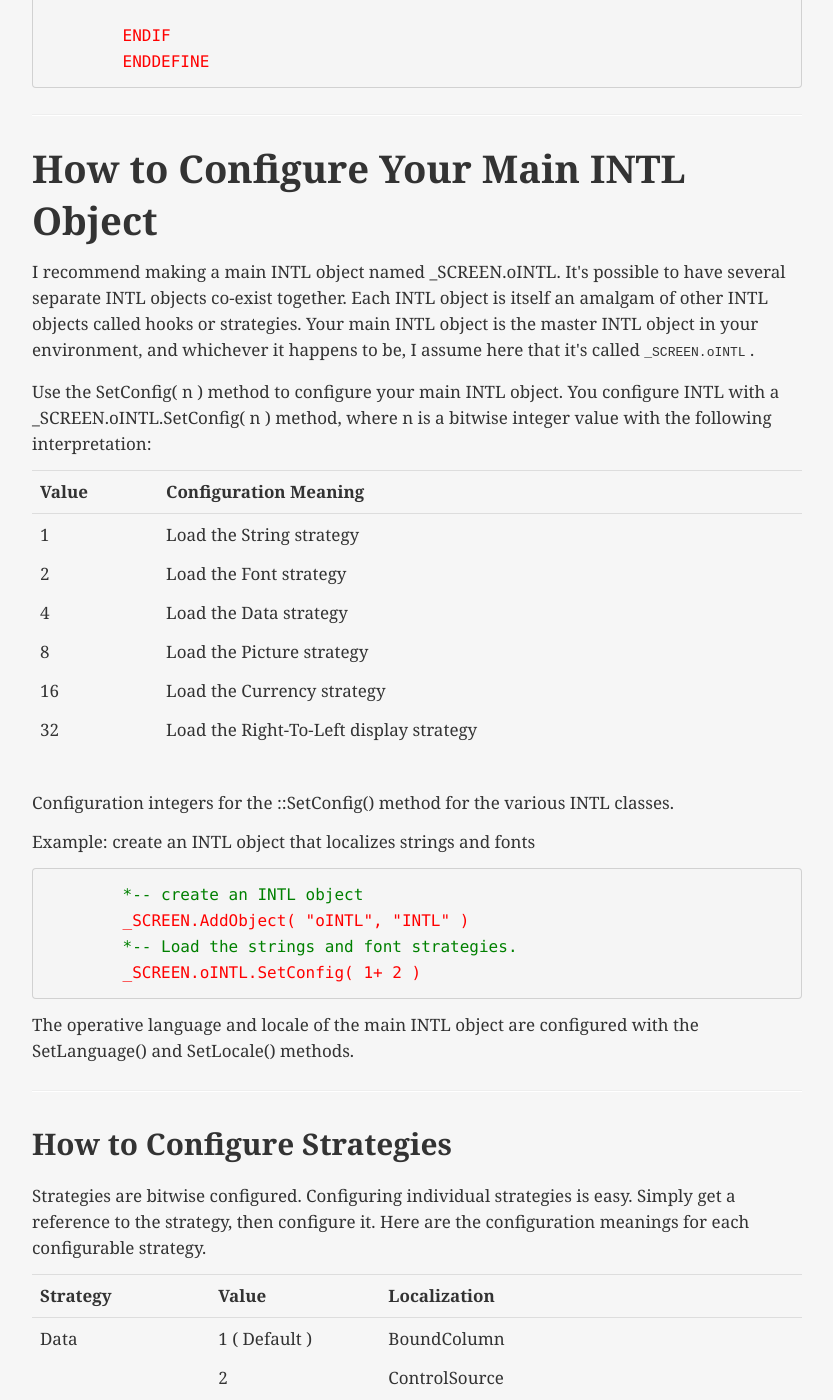
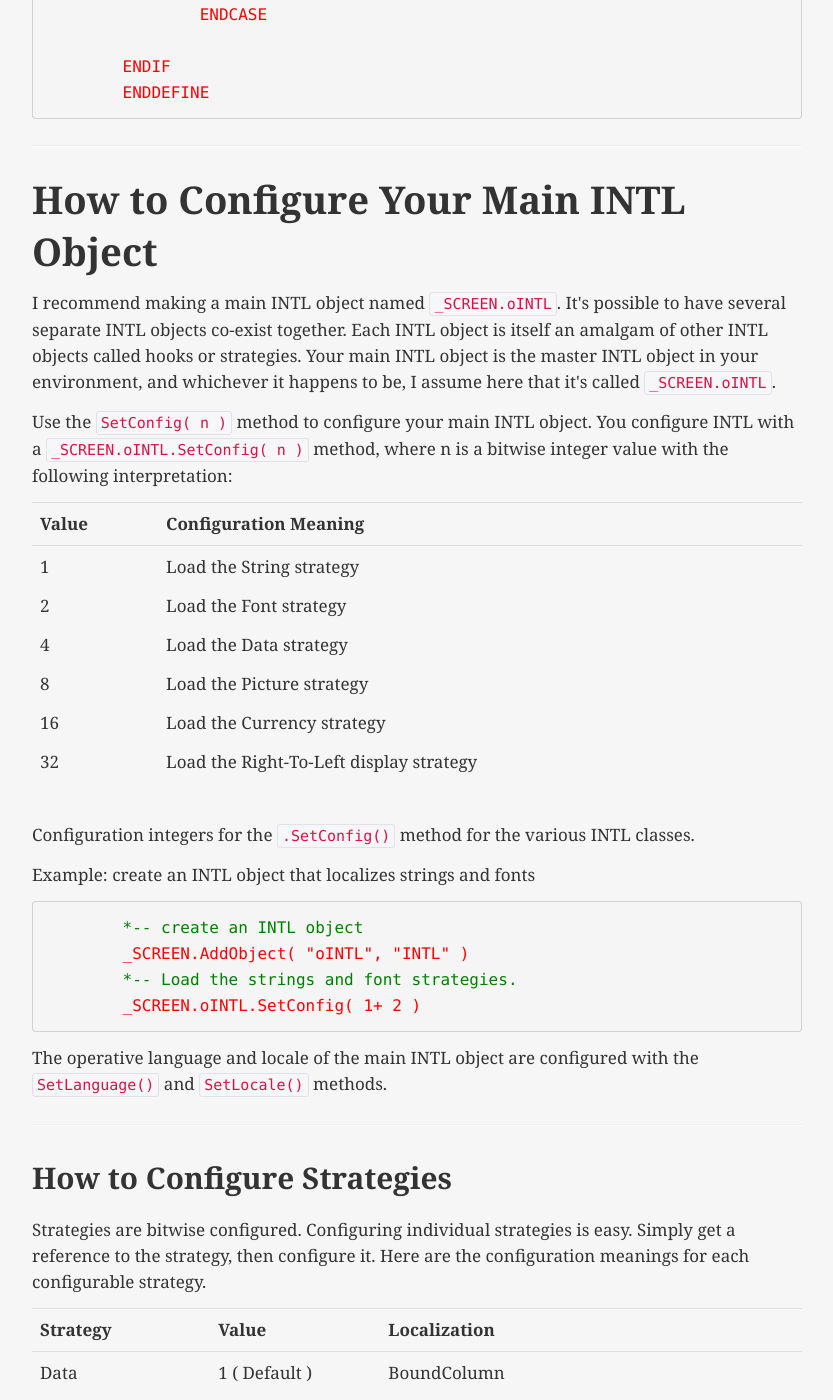
Before and after one commit to StevenBlack/stevenblack.github.io, a Jekyll site: the page built from intldocs.html, in a window 1280 px wide and 1400 px high, scrolled down 5801 px. Shown: the whole window, without its empty margins (23-856 px from the left). Built offline with Jekyll 4.4.1, drawn with Linux system fonts in a browser that asks for light colours; nearby versions of some CDN libraries; some of the changed text lies outside the part shown.

Commit message:
Updates and refinements.

```diff
--- a/intldocs.html
+++ b/intldocs.html
@@ -1,43 +1,36 @@
 ---
 layout: page
 permalink: /intldocs/
-
+title: INTL Toolkit Documentation
 ---
 <div class="row">
-
-<div class="span8">
-	<h1>INTL Documentation</h1>
-</div>
-
-<div class="span4">
-	{% include intlbutton.html %}
-</div>
 
 <div class="span8">
 
 <p>See also: <a href="intlfaq.html">INTL FAQ</a> and <a href="/intlpurchase">How to purchase INTL</a>.</p>
 <h2>Contents</h2>
 <ul>
-	<li><a href="#InctanceIntl">Instancing INTL</a><br /></li>
-	<li><a href="#HowToLocalizeForms">Localizing forms</a><br /></li>
-	<li><a href="#AutoLoc">Automatic form localizaton</a><br /></li>
-	<li><a href="#HowToLocalizeMenus">Localizing menus</a><br /></li>
-	<li><a href="#ChangeLanguage">Changing languages</a><br /></li>
-	<li><a href="#SwapOnFly">Changing languages on the fly</a><br /></li>
-	<li><a href="#HowtoConfigureYourMainINTLObject">Configuring INTL objects</a><br /></li>
-	<li><a href="#HowtoConfigureStrategies">Configuring INTLs strategies</a><br /></li>
-	<li><a href="#HowToBatch-UpdateStrings.DBF">Updating resource files automatically</a><br /></li>
-	<li><a href="#HowToLocalizeReports">Localizing reports</a><br /></li>
-	<li><a href="#HowToLocalizeStrings">Localizing strings</a><br /></li>
-	<li><a href="#HowToLocalizeFonts">Localizing fonts</a><br /></li>
-	<li><a href="#HowToLocalizeDataSources">Localizing data sources</a><br /></li>
-	<li><a href="#HowToLocalizePictures">Localizing images</a><br /></li>
-	<li><a href="#HowToLocalizeCurrencies">Localizing currencies</a><br /></li>
-	<li><a href="#HowtoGetRight-To-LeftLocalization">Localizing for right-to-left writing systems</a><br /></li>
-	<li><a href="#HowtoConfigureYourMainINTLObject">Customizing strategies</a><br /></li>
-	<li><a href="#HowtoMakeINTLIgnoreanObject">Ignoring a particular object</a><br /></li>
-	<li><a href="#HowToWorkWithLocales">How to work with locales</a><br /></li>
-	<li><a href="#FilePlacement">File placement</a><br /></li>
+	<li><a href="#InctanceIntl">Instancing INTL</a></li>
+	<li><a href="#HowToLocalizeForms">Localizing forms</a></li>
+	<li><a href="#AutoLoc">Automatic form localizaton</a></li>
+	<li><a href="#HowToLocalizeMenus">Localizing menus</a></li>
+	<li><a href="#ChangeLanguage">Changing languages</a></li>
+	<li><a href="#SwapOnFly">Changing languages on the fly</a></li>
+	<li><a href="#HowtoConfigureYourMainINTLObject">Configuring INTL objects</a></li>
+	<li><a href="#HowtoConfigureStrategies">Configuring INTLs strategies</a></li>
+	<li><a href="#HowToBatch-UpdateStrings.DBF">Updating resource files automatically</a></li>
+	<li><a href="#HowToLocalizeReports">Localizing reports</a></li>
+	<li><a href="#HowToLocalizeStrings">Localizing strings</a></li>
+	<li><a href="#HowToLocalizeFonts">Localizing fonts</a></li>
+	<li><a href="#HowToLocalizeDataSources">Localizing data sources</a></li>
+	<li><a href="#HowToLocalizeImages">Localizing images</a></li>
+	<li><a href="#HowToLocalizeCurrencies">Localizing currencies</a></li>
+	<li><a href="#HowtoGetRight-To-LeftLocalization">Localizing for right-to-left writing systems</a></li>
+	<li><a href="#HowtoConfigureYourMainINTLObject">Customizing strategies</a></li>
+	<li><a href="#HowtoMakeINTLIgnoreanObject">Ignoring a particular object</a></li>
+	<li><a href="#HowToWorkWithLocales">How to work with locales</a></li>
+	<li><a href="#HowtoConfigureYourMainINTLObject">How to Configure Your Main INTL Object</a></li>
+	<li><a href="#FilePlacement">File placement</a></li>
 	<li><a href="#HowtoDistributeINTLFiles">Distributing INTL files</a></li>
 </ul>
 <a name="FilePlacement" id="FilePlacement"></a>
@@ -114,7 +107,7 @@
 <h2>How to Get Automatic Form Localization</h2>
 <p>
 	Place a call to oINTL in your Form.Init() hierarchy. To make your forms localize themselves automatically
-	call the oINTL.Localize() method in your form class hierarchy. To do so, place the following code in the INIT()
+	call the <code>oINTL.Localize()</code> method in your form class hierarchy. To do so, place the following code in the <code>INIT()</code>
 	method of your form class definition.
 </p>
 <pre>
@@ -162,7 +155,7 @@
 <a name="ChangeLanguage" id="ChangeLanguage"></a>
 <h2>How to Change the Current Language</h2>
 <p>
-	The structure of STRINGS.DBF determines which languages you support. Use the SetLanguage() method to change
+	The structure of STRINGS.DBF determines which languages you support. Use the <code>SetLanguage()</code> method to change
 	INTLs language.
 </p>
 <p>
@@ -174,7 +167,7 @@
 	just change the structure of STRINGS.DBF.
 </p>
 <p>
-	To change the current localization language, use the SetLanguage() method. Say we want a form to be in
+	To change the current localization language, use the <code>SetLanguage()</code> method. Say we want a form to be in
 	French. First set the language, then we localize the form:
 </p>
 <pre>
@@ -187,7 +180,7 @@
 <p>
 	Nothing demos better than swapping the display language on the fly. To swap languages on the fly, which is
 	always a success in a demo ( do it even if it isn't required it's so easy ), create a mechanism in your
-	application to configure the INTL object with SetLanguage(), as follows.
+	application to configure the INTL object with <code>SetLanguage()</code>, as follows.
 </p>
 <pre>
 	<font color="#FF0000">_SCREEN.oINTL.SetLanguage( "German" )</font> <font color="#008000">&amp;&amp; Configure
@@ -266,17 +259,15 @@
 <hr />
 <a id="How to Configure Your Main INTL Object" name="HowtoConfigureYourMainINTLObject"></a>
 <h2>How to Configure Your Main INTL Object</h2>
-<!--webbot bot="Include" u-include="HowToConfigureINTL.htm" tag="BODY" startspan -->
 <p>
-	I recommend making a main INTL object named _SCREEN.oINTL. It's possible to have
+	I recommend making a main INTL object named <code>_SCREEN.oINTL</code>. It's possible to have
 	several separate INTL objects co-exist together. Each INTL object is itself an amalgam of
 	other INTL objects called hooks or strategies. Your main INTL object is the master INTL
-	object in your environment, and whichever it happens to be, I assume here that it's called<font> </font>
-	<font size="2" face="Courier New">_SCREEN.oINTL</font>
-	<font>.</font>
+	object in your environment, and whichever it happens to be, I assume here that it's called
+	<code>_SCREEN.oINTL</code>.
 <p>
-	Use the SetConfig( n ) method to configure your main INTL
-	object. You configure INTL with a _SCREEN.oINTL.SetConfig( n ) method, where n is a bitwise
+	Use the <code>SetConfig( n )</code> method to configure your main INTL
+	object. You configure INTL with a <code>_SCREEN.oINTL.SetConfig( n )</code> method, where n is a bitwise
 	integer value with the following interpretation:
 </p>
 <table class="table">
@@ -303,7 +294,7 @@
 		</td>
 	</tr>
 </table>
-<p>Configuration integers for the ::SetConfig() method for the various INTL classes.</p>
+<p>Configuration integers for the <code>.SetConfig()</code> method for the various INTL classes.</p>
 <p>Example: create an INTL object that localizes strings and fonts</p>
 <pre>
 	<font color="#008000">*-- create an INTL object</font>
@@ -313,7 +304,7 @@
 </pre>
 <p>
 	The operative language and locale of the main INTL object are configured with the
-	SetLanguage() and SetLocale() methods.
+	<code>SetLanguage()</code> and <code>SetLocale()</code> methods.
 </p>
 <hr>
 <a name="How to Configure Strategies"></a>
@@ -397,14 +388,14 @@
 	</tr>
 </table>
 <p>
-	Configuration integers for the ::SetConfig() method for the various INTL classes.</p>
+	Configuration integers for the <code>SetConfig()</code> method for the various INTL classes.</p>
 <p>
 	To get a handle on a loaded strategy, use the ::GetStrategy() method. Thereafter, use
-	the handle's SetConfig() method to configure the strategy.
+	the handle's <code>SetConfig()</code> method to configure the strategy.
 </p>
 <p>
 	Example: create an INTL object that localizes strings but not Tooltips. Use the
-	oINTL.GetStrategy() method to get an object reference, then use its SetConfig() method to
+	oINTL.GetStrategy() method to get an object reference, then use its <code>SetConfig()</code> method to
 	configure it.
 </p>
 <pre>
@@ -519,7 +510,7 @@
 	</tr>
 </table>
 <p>
-	Configure the String Strategy with its SetConfig() method. The INTL String strategy, like all strategies, is
+	Configure the String Strategy with its <code>SetConfig()</code> method. The INTL String strategy, like all strategies, is
 	bitwise-configured. You can control the string strategy object as follows:
 </p>
 <p>Example: to disable font processing for the ToolTipText property:</p>
@@ -593,7 +584,7 @@
 	So there are two ways to do it.</p>
 <p>
 	Fonts can be localized by providing translations in STRINGS.DBF. Font specifications are prefixed with the
-	identifier "((Font))", like for example:
+	identifier <code>"((Font))"</code>, like for example:
 </p>
 <table class="table">
 	<tr>
@@ -610,11 +601,11 @@
 	</tr>
 </table>
 <p>
-	Configure the Font Strategy with its SetConfig() method. The INTL Font strategy, like all strategies, is
+	Configure the Font Strategy with its <code>SetConfig()</code> method. The INTL Font strategy, like all strategies, is
 	bitwise-configured. You can control the font strategy object as follows:
 </p>
 <p>
-	Example: to disable font processing for DynamicFont and DynamicFontSize, which will slightly improve the
+	Example: to disable font processing for <code>DynamicFont</code> and <code>DynamicFontSize</code>, which will slightly improve the
 	font strategy performance:
 </p>
 <pre>
@@ -692,7 +683,7 @@
 <p>So there are two ways to do it.</p>
 <p>
 	Data elements can be localized by providing translations in STRINGS.DBF. Data specifications are prefixed
-	with the identifier "((Data))", like for example:
+	with the identifier <code>"((Data))"</code>, like for example:
 </p>
 <table class="table">
 	<tr>
@@ -705,7 +696,7 @@
 	</tr>
 </table>
 <p>
-	Configure the Data Strategy with its SetConfig() method. The INTL data strategy, like all strategies, is
+	Configure the Data Strategy with its <code>SetConfig()</code> method. The INTL data strategy, like all strategies, is
 	bitwise-configured. You can control the picture strategy object as follows:
 </p>
 <p>Example: Localize ControlSource properties.</p>
@@ -720,8 +711,8 @@
 	<font color="#FF0000">oPicture.SetConfing( 2 )</font>
 </pre>
 <hr />
-<a id="How To Localize Pictures" name="HowToLocalizePictures"></a>
-<h2>How To Localize Pictures</h2>
+<a id="How To Localize Images" name="HowToLocalizeImages"></a>
+<h2>How To Localize Images</h2>
 <p>
 	Images can be locale-specific. Some of the icons and images we use every day may not be appropriate in other
 	locales. INTL provides a way to change the displayed images when we change locales. The Picture strategy works
@@ -797,7 +788,7 @@
 	</tr>
 </table>
 <p>
-	Configure the Picture Strategy with its SetConfig() method. The INTL picture strategy, like all strategies,
+	Configure the Picture Strategy with its <code>SetConfig()</code> method. The INTL picture strategy, like all strategies,
 	is bitwise-configured. You can control the picture strategy object as follows:
 </p>
 <p>Example: Localize Picture, DownPicture, and Icon properties.</p>
@@ -854,7 +845,7 @@
 	oINTL.SetStratrgy( "Currency", "cINTLCurrency" )</font>
 </pre>
 <p>
-	An alternate ( and more cryptic ) way is to use INTL's SetConfig() method to make INTL invoke the
+	An alternate ( and more cryptic ) way is to use INTL's <code>SetConfig()</code> method to make INTL invoke the
 	currencystrategy as follows:
 </p>
 <pre>
@@ -938,12 +929,12 @@
 	</tr>
 </table>
 <p>So activate the right-to-left strategy as follows:</p>
-<p>Use oINTL.SetConfig() or oINTL.SetStrategy() to load the right-to-left strategy.</p>
+<p>Use <code>oINTL.SetConfig()</code> or <code>oINTL.SetStrategy()</code> to load the right-to-left strategy.</p>
 <pre>
 	<font color="#FF0000">oINTL= _SCREEN.oINTL
 	oINTL.SetStratrgy( "RightToLeft", "cINTLRightToLeft" )</font>
 </pre>
-<p>An alternate ( and more cryptic ) way is to use INTL's SetConfig() method to make INTL invoke the
+<p>An alternate ( and more cryptic ) way is to use INTL's <code>SetConfig()</code> method to make INTL invoke the
 	right-to-left strategy as follows:
 </p>
 <pre>
@@ -975,7 +966,7 @@
 	<li>You can make INTL ignore an object or a container object by placing the string "INTL Ignore" in the
 		object's comment property. This string is not case sensitive.
 	</li>
-	<li>If you can, give your object's class an INTL property, and assign it logical .F.</li>
+	<li>If you can, give your object's class an INTL property, and assign it logical <code>.F.</code></li>
 	<li>If you can, give your object's class an INTL property, and assign it a numeric value of less than 0.</li>
 </ul>
 <hr />
@@ -989,15 +980,14 @@
 <a id="How To Localize Reports" name="HowToLocalizeReports"></a>
 <h2>How To Localize Reports</h2>
 
-VFP report structures are not generated or compiled &#151; they are bound into your
+<p>VFP report structures are not generated or compiled &#151; they are bound into your
 application "as-is". Reports must therefore be transformed before the .APP or
-.EXE is created. INTL has tools to do this automatically.
+.EXE is created. INTL has tools to do this automatically.</p>
 <p>
 	The transformation process
 	turns your report labels into report expressions containing a call to INTL's I() function.
-	For example the report label "Name:" becomes expression I( "Name:" ).
+	For example the report label <code>"Name:"</code> becomes expression <code>I( "Name:" )</code>.
 </p>
-<!--webbot bot="Include" i-checksum="13169" endspan -->
 <hr />
 <a id="How to Distribute INTL Files" name="HowtoDistributeINTLFiles"></a>
 <h2>How to Distribute INTL Files</h2>
@@ -1042,6 +1032,11 @@
 	course, be read-only.
 </p>
 </div>
+
+<div class="span3">
+	{% include intlbutton.html %}
+</div>
+
 <aside class="span3 alert alert-info">
 	<p><strong>More info about VFP localization:</strong></p>
 	<ul>
```
Also changed, not shown: other parts of intldocs.html (+2 -2 lines), downloads.html (+25 -0 lines), intl.html (+13 -13 lines).
